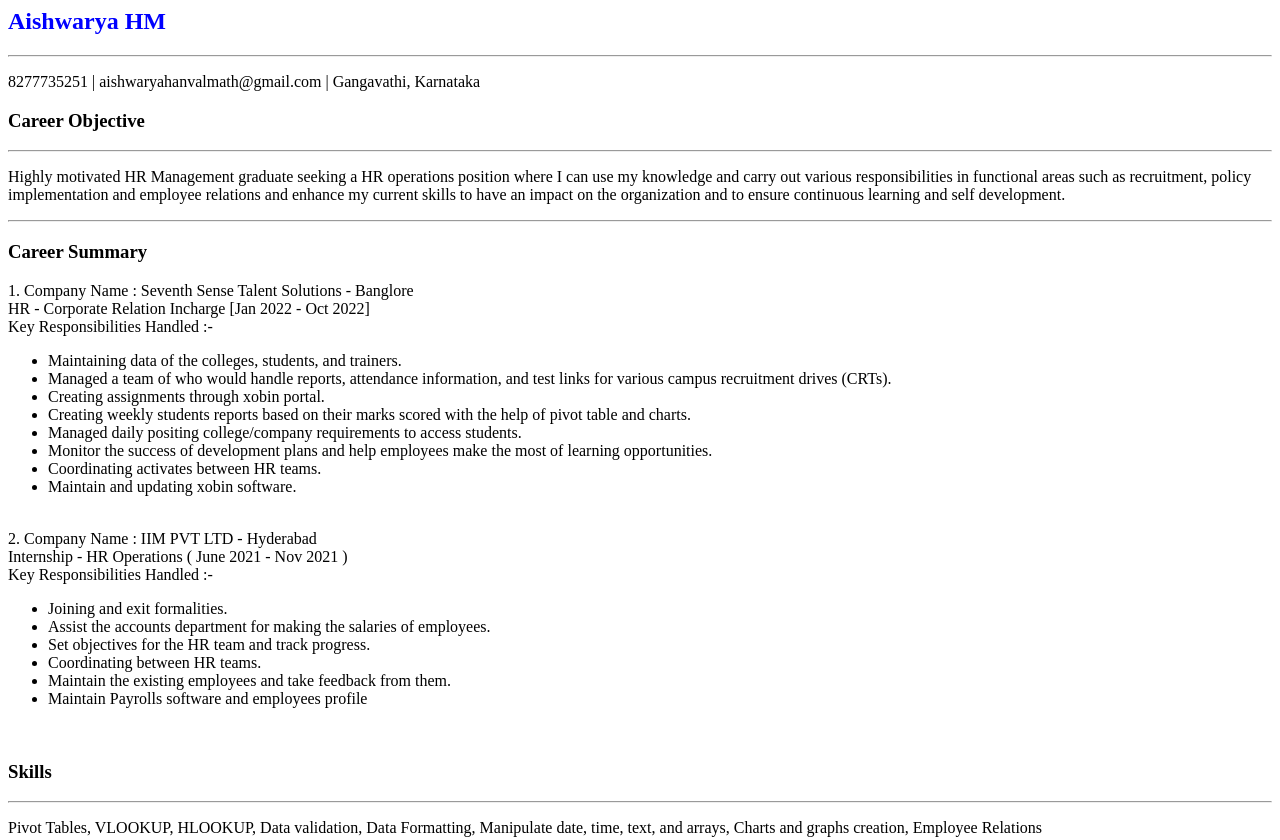
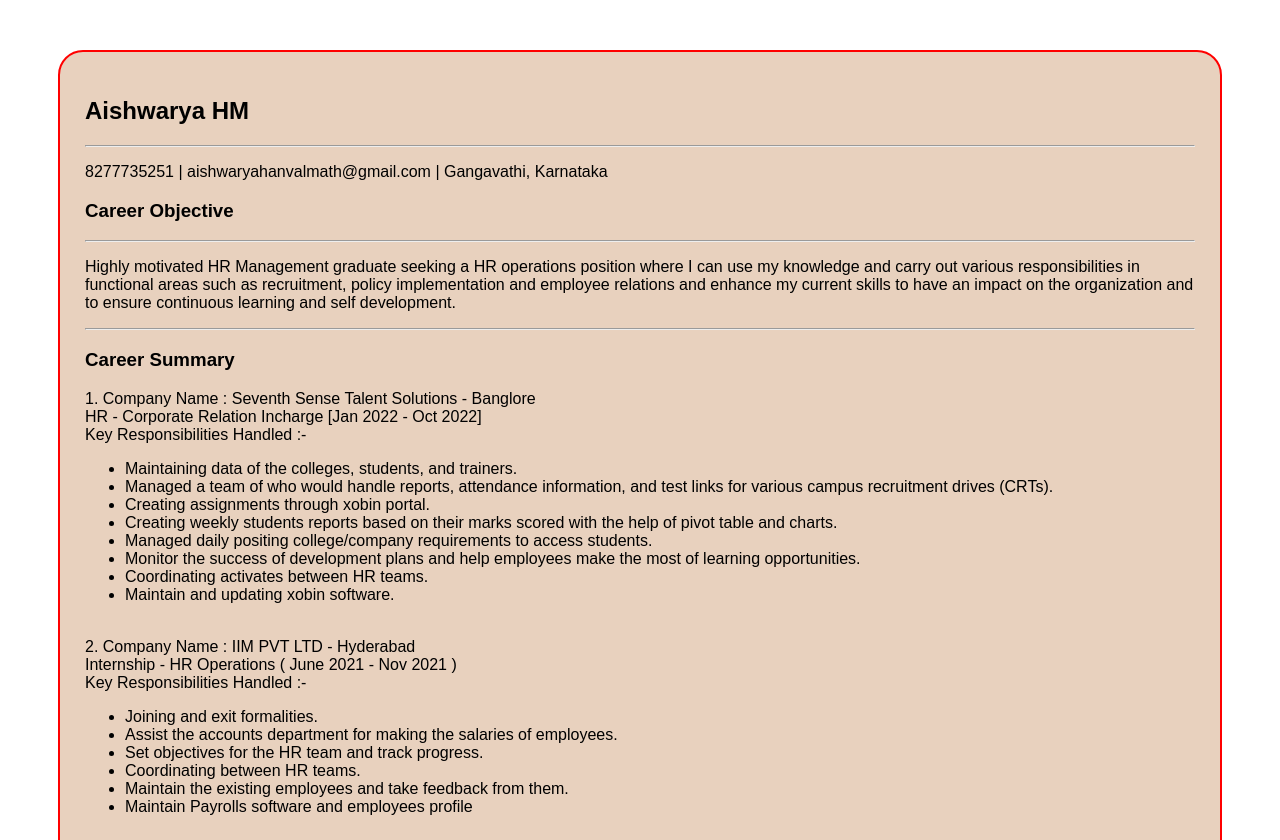
Before and after one commit to hmaishwarya/resume, a plain HTML site: page index.html in a window 1280 px wide. Shown: the top 840 px of the page. Drawn offline with Linux system fonts and the light colour scheme.

Commit message:
Update index.html
added a changed font to entire

```diff
--- a/index.html
+++ b/index.html
@@ -1,9 +1,17 @@
 
+<head>
+    <style>
+        *{
+            font-family: Arial;
+        }
+    </style>
+</head>
+<div style="padding:25px;border:2px solid red;border-radius:25px;margin:50px;background-color: #e8d1be;">
 
-<h2 style="color:blue"> Aishwarya HM</h2>
-<hr >
+    <h2 style="font-family: Arial;">Aishwarya HM</h2>
+    <hr >
 <p>8277735251 | aishwaryahanvalmath@gmail.com | Gangavathi, Karnataka</p>
-<h3>Career Objective</h3>
+<h3  style="font-family: Arial;">Career Objective</h3>
 <hr >
 <p>Highly motivated HR Management graduate seeking a HR operations position where I can use my knowledge and carry out
     various responsibilities in functional areas such as recruitment, policy implementation and employee relations and enhance
@@ -125,3 +133,4 @@
 <hr>
 <p>I hereby declare that the above written particulars are true to the best of my knowledge.<br />
     Place : Bangalore</p>
+</div>
```
